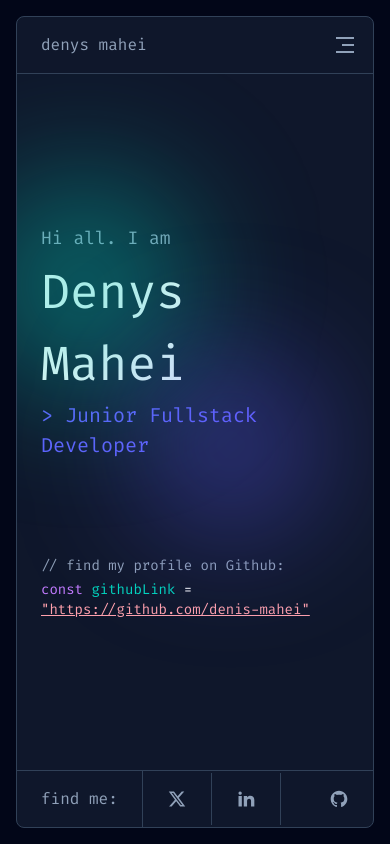
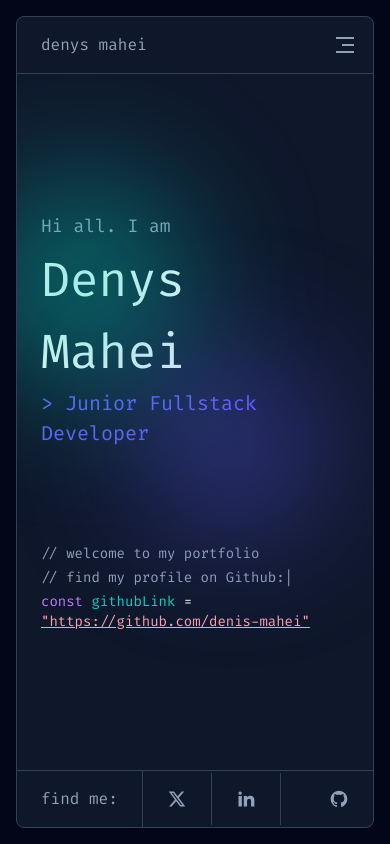
Before and after one commit to denis-mahei/my-portfolio, a Next.js app: page / in a window 390 px wide. Built offline with nearby package versions, Linux system fonts and the light colour scheme.

Commit message:
feat(home): implement typewriting comment animation

```diff
--- a/components/home/hero-content.tsx
+++ b/components/home/hero-content.tsx
@@ -1,3 +1,7 @@
+'use client';
+import { motion } from 'motion/react';
+import { TypeAnimation } from 'react-type-animation';
+
 function HeroContent() {
   return (
     <div className="flex flex-col justify-center items-center h-full px-6 relative">
@@ -10,22 +14,47 @@ function HeroContent() {
         style={{ backgroundColor: 'rgba(97, 95, 255, 0.4)' }}
       />
       <div className="w-full max-w-md">
-        <p className="text-[18px] mb-1">Hi all. I am</p>
-        <h1 className="text-[48px] lg:text-[60px] text-heading-foreground">
+        <motion.p
+          initial={{ opacity: 0, y: -10 }}
+          animate={{ opacity: 1, y: 0 }}
+          transition={{ duration: 0.4, ease: 'easeOut' }}
+          className="text-[18px] mb-1"
+        >
+          Hi all. I am
+        </motion.p>
+        <motion.h1
+          initial={{ opacity: 0, x: -20 }}
+          animate={{ opacity: 1, x: 0 }}
+          transition={{ duration: 0.4, ease: 'easeInOut' }}
+          className="text-[48px] lg:text-[60px] text-heading-foreground"
+        >
           Denys Mahei
-        </h1>
-        <p className="text-[20px] text-indigo-500 lg:text-[30px]">
+        </motion.h1>
+        <motion.p
+          initial={{ opacity: 0, y: 10 }}
+          animate={{ opacity: 1, y: 0 }}
+          transition={{ duration: 0.4, ease: 'easeInOut' }}
+          className="text-[20px] text-indigo-500 lg:text-[30px]"
+        >
           <span>&gt;</span> Junior Fullstack Developer
-        </p>
+        </motion.p>
         <div className="mt-24" />
 
         <div className="space-y-1 text-sm">
-          <p className="hidden text-foreground lg:block">
-            // welcome to my portfolio
-          </p>
-          <p className="text-foreground">
-            // find my profile on Github:
-          </p>
+          <TypeAnimation
+            wrapper="p"
+            className="text-foreground"
+            sequence={['// welcome to my portfolio']}
+            speed={50}
+            cursor={false}
+          />
+          <TypeAnimation
+            wrapper="p"
+            className="text-foreground"
+            sequence={[1400, '// find my profile on Github:']}
+            speed={50}
+            cursor
+          />
           <p>
             <span className="text-purple-400">const </span>
             <span className="text-teal-400">githubLink</span>
@@ -36,7 +65,7 @@ function HeroContent() {
               rel="noopener noreferrer"
               className="text-link-foreground hover:text-link-hover transition-colors underline"
             >
-              "https://github.com/denis-mahei"
+              &#34;https://github.com/denis-mahei&#34;
             </a>
           </p>
         </div>
--- a/components/home/hero-interactive.tsx
+++ b/components/home/hero-interactive.tsx
@@ -1,12 +1,18 @@
+'use client';
 import GlowBackground from '@/components/home/glow-background';
+import { motion } from 'motion/react';
 
 function HeroInteractive() {
   return (
     <div className="hidden lg:flex justify-center items-center h-full px-6">
-      <div className="relative w-126.75 h-117.25 border border-stroke rounded-lg backdrop-blur-3xl shadow-[inset_0_2px_0_0_rgba(255,255,255,0.3)] bg-(image:--card-gradient)">
+      <motion.div
+        initial={{ rotate: 2 }}
+        animate={{ rotate: 360 }}
+        className="relative w-126.75 h-117.25 border border-stroke rounded-lg backdrop-blur-3xl shadow-[inset_0_2px_0_0_rgba(255,255,255,0.3)] bg-(image:--card-gradient)"
+      >
         <GlowBackground />
         Card
-      </div>
+      </motion.div>
     </div>
   );
 }
--- a/package.json
+++ b/package.json
@@ -18,6 +18,7 @@
     "prettier": "^3.9.6",
     "react": "19.2.8",
     "react-dom": "19.2.8",
+    "react-type-animation": "^3.2.0",
     "tailwind-merge": "^3.6.0",
     "zustand": "^5.0.15"
   },
```
Also changed, not shown: 1 other file (tests, documents, lock files or other folders).
